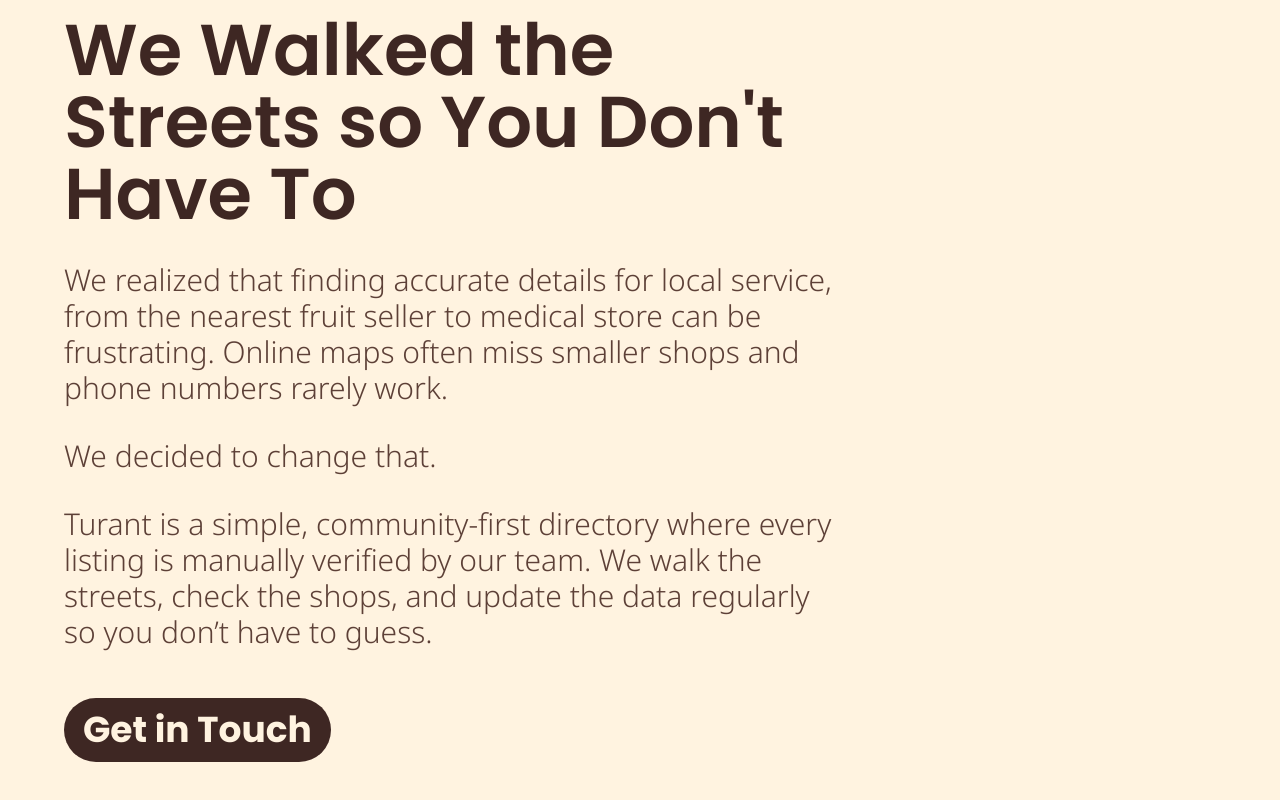
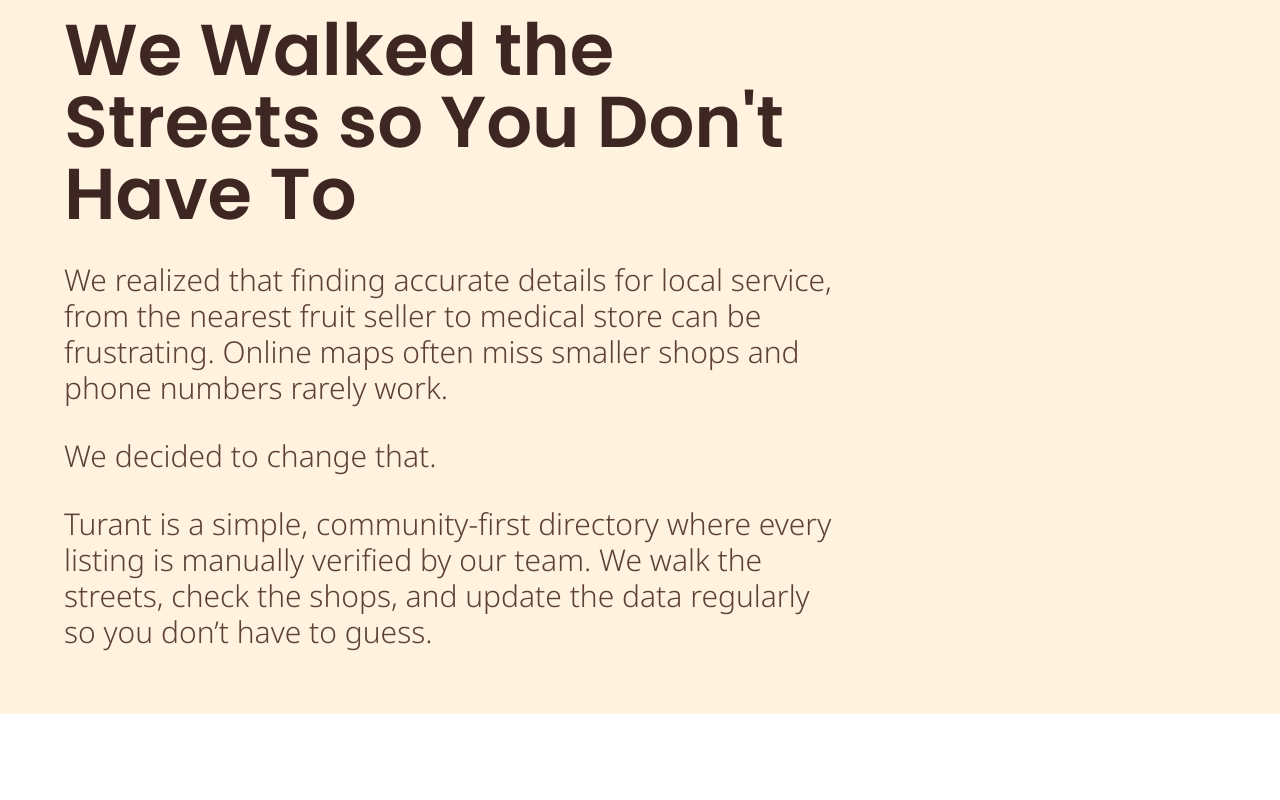
Before and after one commit to Eaman006/Turant, a Next.js app: page / in a window 1280 px wide. Shown: the part 2802-3602 px from the top of the page. After the commit the page ends 3516 px from the top, so only its background shows below. Built offline with nearby package versions, Linux system fonts and the light colour scheme.

Commit message:
feat: remove "Get in Touch" button from Home component

```diff
--- a/app/page.tsx
+++ b/app/page.tsx
@@ -107,10 +107,7 @@
           <div className="text-[#5D4037] font-[family-name:var(--font-noto-sans)] text-3xl w-2/3 m-4 p-2 font-thin" >
           Turant is a simple, community-first directory where every listing is manually verified by our team. We walk the streets, check the shops, and update the data regularly so you don’t have to guess.
         </div>
-        <button className="bg-[#3E2723] text-[#FFF3E0] m-6 w-2/9  py-3 font-bold text-4xl rounded-full font-[family-name:var(--font-poppins)] cursor-pointer">
-          Get in Touch
 
-        </button>
       </div>
 
 
```
